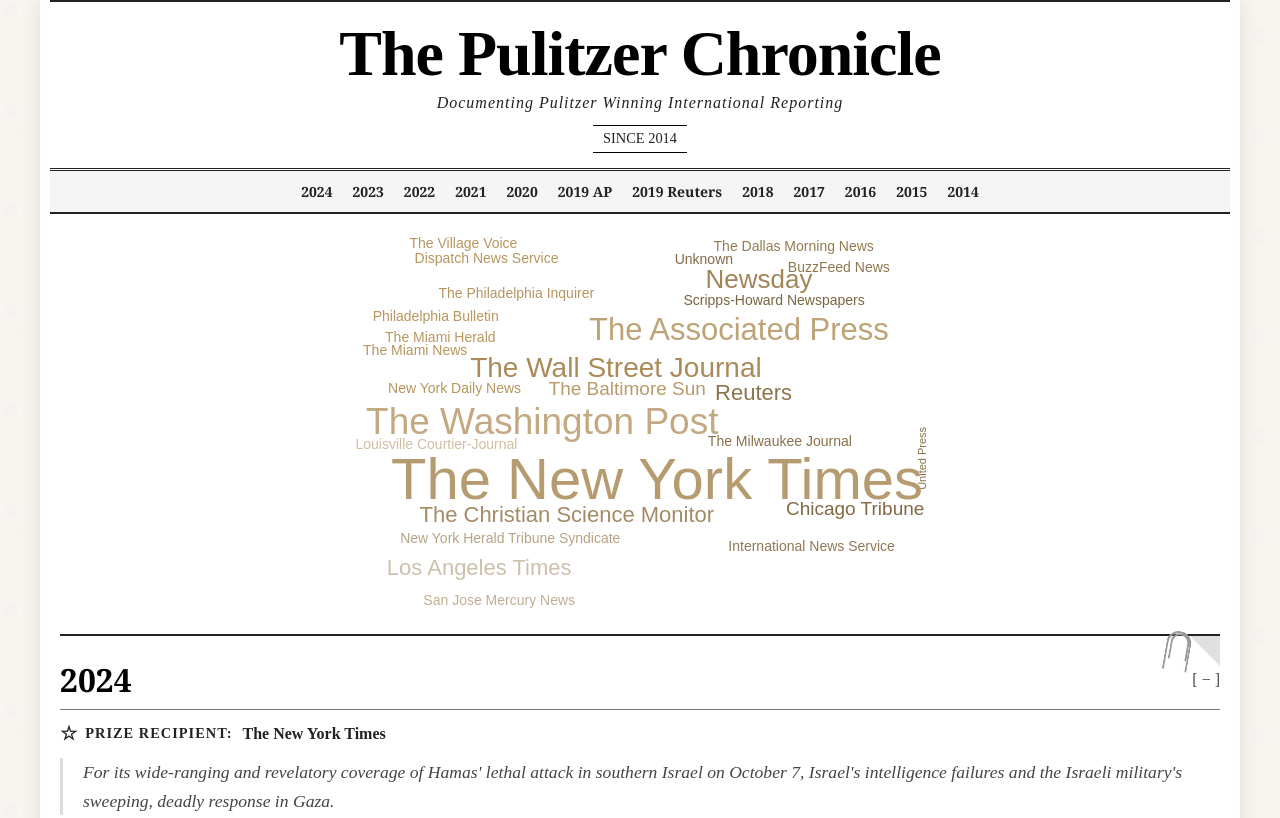
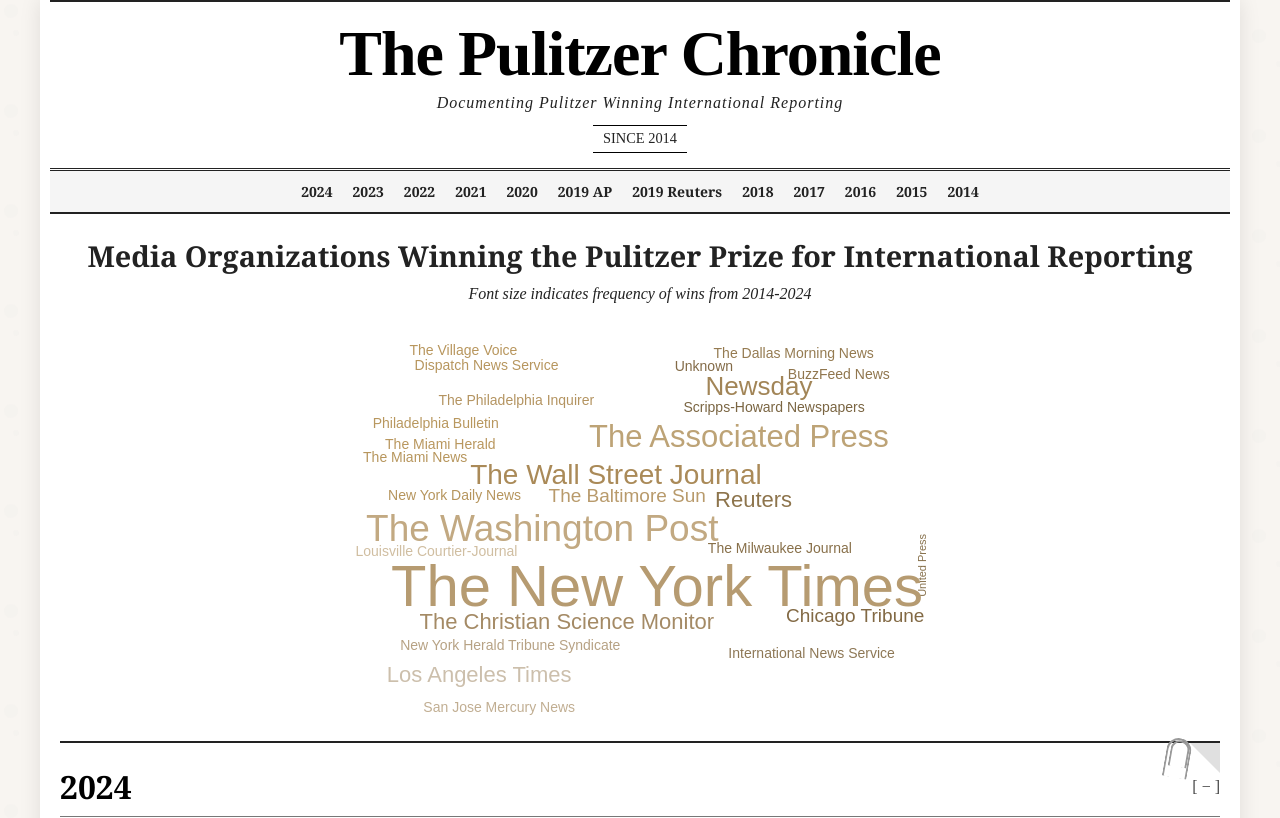
Before and after one commit to shuoshuobar/pulitzer-prize, a plain HTML site: page index.html in a window 1280 px wide. Shown: the top 818 px of the page. Drawn offline with Linux system fonts and the light colour scheme.

Commit message:
Update index.html

```diff
--- a/index.html
+++ b/index.html
@@ -344,6 +344,25 @@
         padding: 4em 0;
         }
 
+        .wordcloud-title {
+        text-align: center;
+        margin: 20px 0 15px;
+        padding: 0 15px;
+        }
+
+        .wordcloud-title h2 {
+        font-family: Georgia, "Times New Roman", Times, serif;
+        font-size: 1.8rem;
+        margin-bottom: 5px;
+        color: #222;
+        }
+
+        .wordcloud-description {
+        font-style: italic;
+        color: #222;
+        font-size: 1rem;
+        margin: 0;
+        }
     </style>
 
 <style>
@@ -397,7 +416,10 @@
             <div class="nav-year" data-year="2014">2014</div>
         </nav>
 
-
+        <div class="wordcloud-title">
+            <h2>Media Organizations Winning the Pulitzer Prize for International Reporting</h2>
+            <p class="wordcloud-description">Font size indicates frequency of wins from 2014-2024</p>
+        </div>
 
 
 
```
